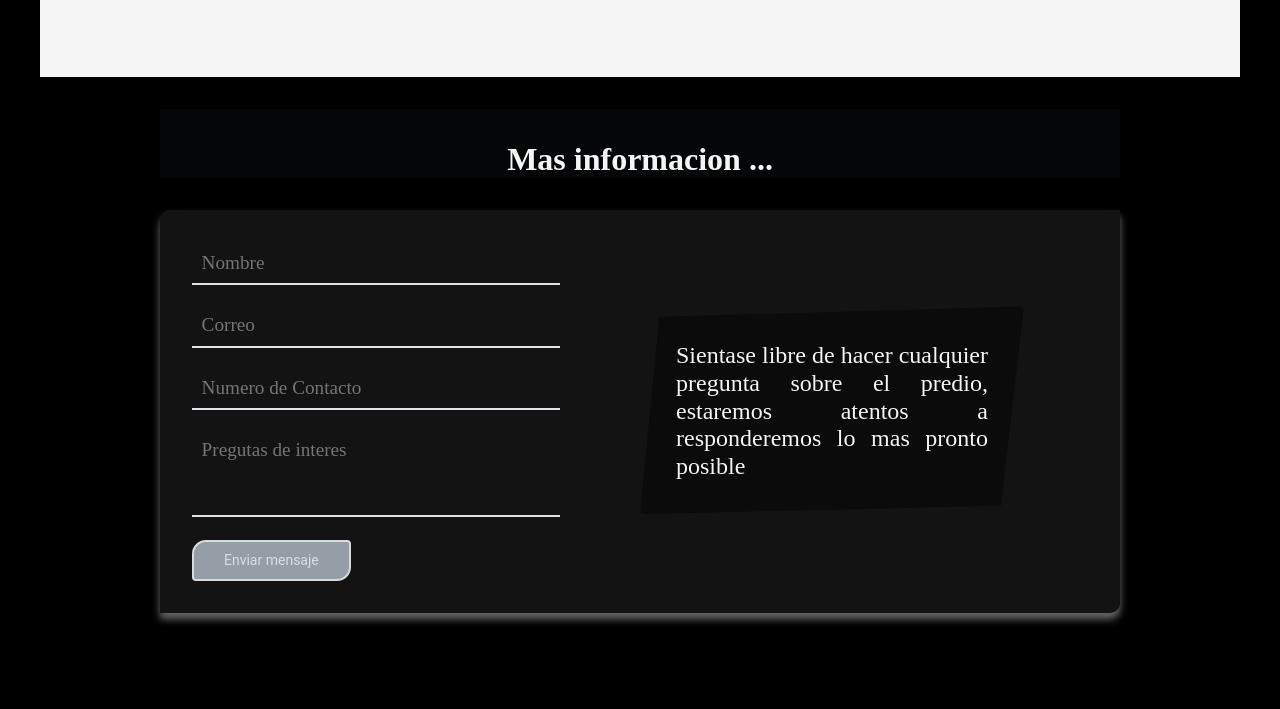
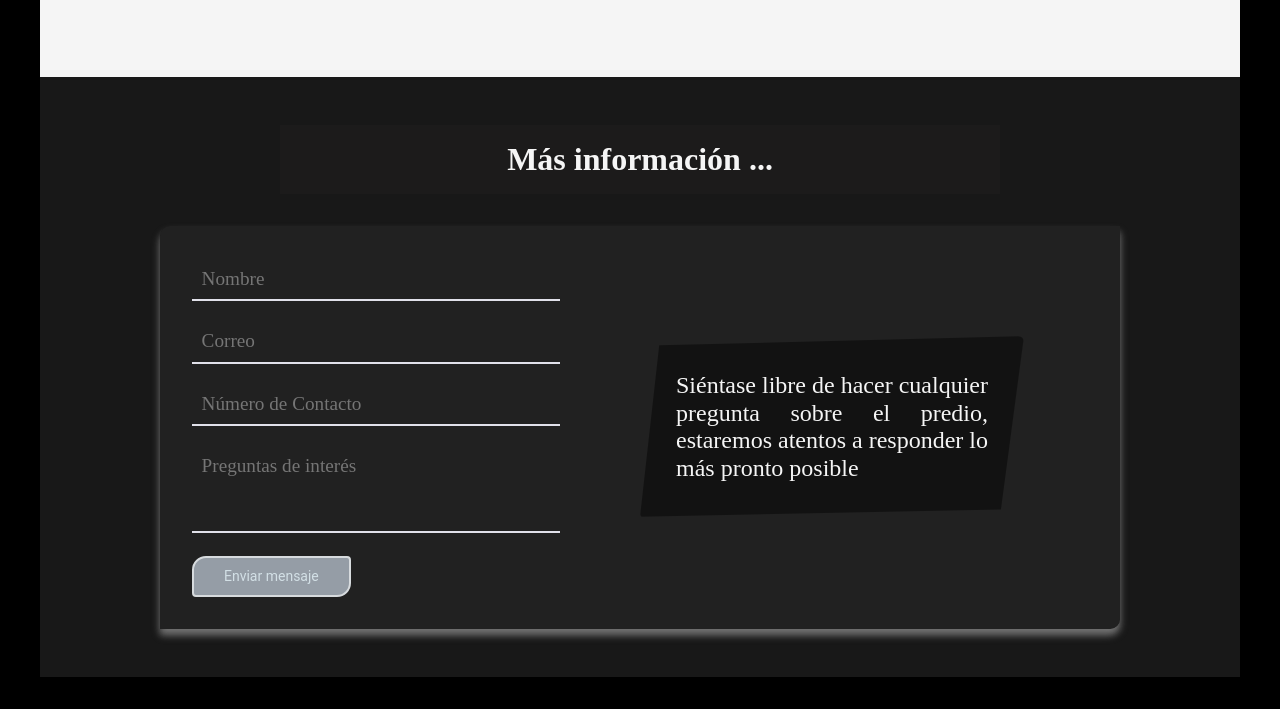
Before and after one commit to jhecohe/Lote, a plain HTML site: page index.html in a window 1280 px wide. Shown: the part 2095-2804 px from the top of the page. After the commit the page ends 2772 px from the top, so only its background shows below. Drawn offline with nearby package versions, Linux system fonts and the light colour scheme.

Commit message:
fixed typos

```diff
--- a/css/style.css
+++ b/css/style.css
@@ -143,15 +143,20 @@ header::before {
   max-width: 1200px;
   min-height: 600px;
   margin: 0 auto;
+  background-color: #ffffff18;
+}
+
+.title-form {
+  padding-top: 1em;
 }
 
 .information-form h2 {
-  width: 80%;
-  background-color: rgba(27, 36, 45, 0.17);
+  width: 60%;
+  background-color: rgba(119, 113, 113, 0.04);
   margin: 1em auto;
   text-align: center;
   font-size: xx-large;
-  padding-top: 1em;
+  padding: 0.5em;
 }
 
 .wrapper-form {
--- a/index.html
+++ b/index.html
@@ -81,7 +81,9 @@
       </div>
     </section>
     <section class="information-form">
-      <h2>Mas informacion ...</h2>
+      <div class="title-form">
+        <h2>Más información ...</h2>
+      </div>
       <div class="wrapper-form">
         <div class="content-form">
           <form id="form" action="" class="form">
@@ -91,13 +93,13 @@
               type="tel"
               id="phone"
               name="phone"
-              placeholder="Numero de Contacto"
+              placeholder="Número de Contacto"
             />
             <textarea
               name="message"
               id="message"
               rows="3"
-              placeholder="Pregutas de interes"
+              placeholder="Preguntas de interés"
             ></textarea>
             <button type="submit" id="button">Enviar mensaje</button>
           </form>
@@ -105,8 +107,8 @@
         <div class="info">
           <div class="text-info">
             <p>
-              Sientase libre de hacer cualquier pregunta sobre el predio,
-              estaremos atentos a responderemos lo mas pronto posible
+              Siéntase libre de hacer cualquier pregunta sobre el predio,
+              estaremos atentos a responder lo más pronto posible
             </p>
           </div>
         </div>
```
